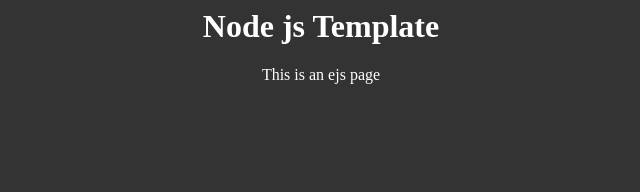
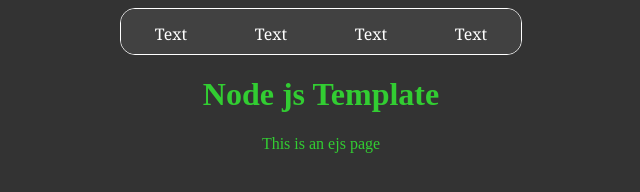
Before and after one commit to Damien-Delgadillo/node-page, a website: page public/index.ejs in a window 1280 px wide. Shown: the whole page, without its empty margins (319-959 px from the left). Drawn offline with nearby package versions, Linux system fonts and the light colour scheme; files that its build step writes are made by us from their sources.

Commit message:
navbar changes

```diff
--- a/public/css/styles.css
+++ b/public/css/styles.css
@@ -1,5 +1,39 @@
 body{
 	text-align: center;
 	background-color: #333;
-	color: #fff;
+	color: limegreen;
 }
+.parent{
+        border-radius: 15px;
+        overflow: hidden;
+        display: inline-block;
+        border: 1px solid #fff;
+        min-width: 400px;
+}
+#label {
+
+        transform: translate(0%, -44%)
+}
+.child{
+        text-decoration: none;
+        font-family: Cambria, Cochin, Georgia, Times, 'Times New Roman', serif;
+        /*font-family: cursive;*/
+        color:white;
+        width:100px;
+        height:45px;
+        float:left;
+        margin-left:0px;
+        text-align: center;
+        line-height: 150px;
+        cursor: pointer;
+        background-color: rgb(65, 65, 65);
+}
+.child:hover{
+        background-color: #fff;
+        color: black;
+}
+.active{
+        background-color: limegreen;
+        color: #fff;
+        font-weight: bold;
+}
--- a/public/index.ejs
+++ b/public/index.ejs
@@ -8,6 +8,13 @@
 </head>
 <body>
 	<script type='text/x-ejs-template'></script>
+    <div class='parent'>
+		<a href="#"><div class='child'><p id='label'>Text</p></div></a>
+		<a href="#"><div class='child'><p id='label'>Text</p></div></a>
+		<a href="#"><div class='child'><p id='label'>Text</p></div></a>
+		<a href="#"><div class='child'><p id='label'>Text</p></div></a>
+	</div>
+	<br>
     <h1>Node js Template</h1>
     <p>This is an ejs page</p>
 
```
